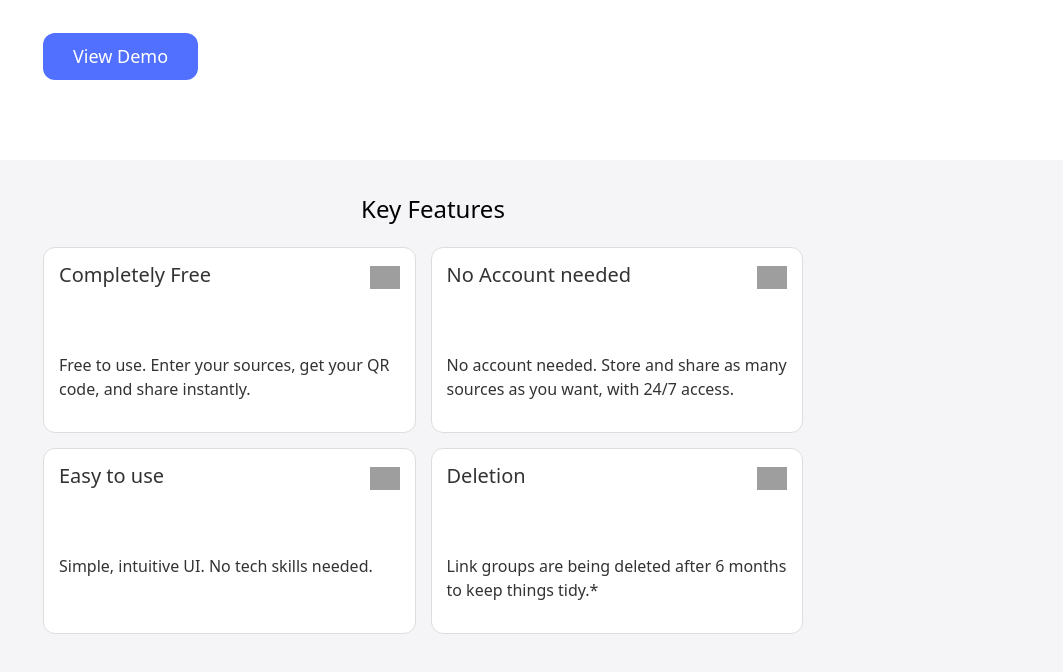
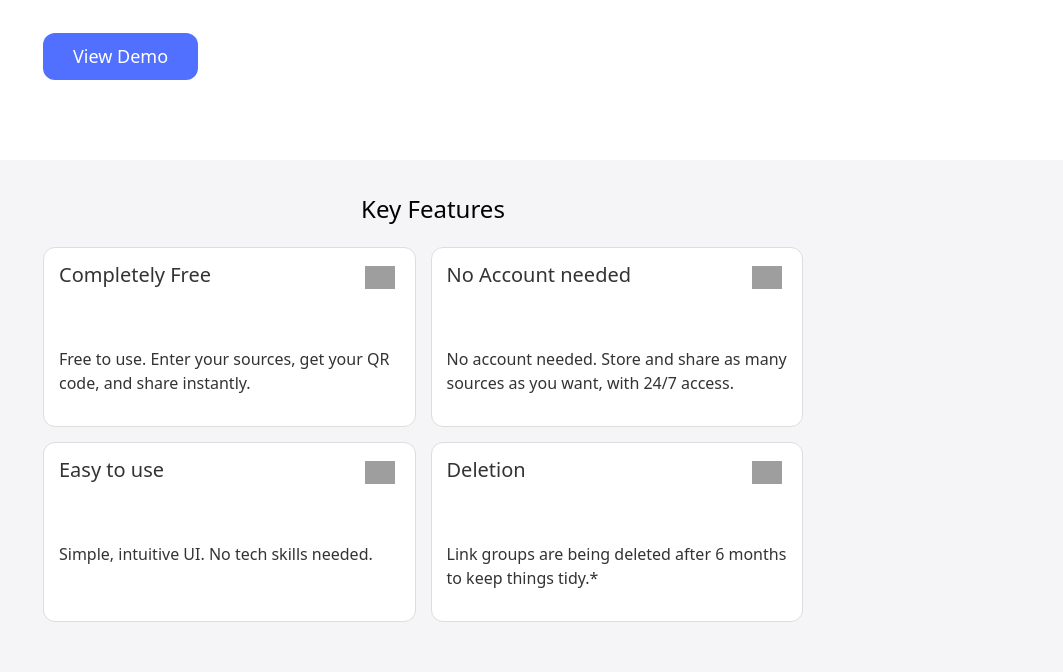
Before and after one commit to linus-sch/Refhoster, a plain HTML site: page index.html in a window 1280 px wide. Shown: the part 812-1484 px from the top of the page, without its empty margins (217-1280 px from the left). Drawn offline with nearby package versions, Linux system fonts and the light colour scheme; grey boxes are pictures that could not be loaded.

Commit message:
Update index.html

```diff
--- a/index.html
+++ b/index.html
@@ -350,7 +350,7 @@
       }
 
       /* Mobile Styles */
-      @media (max-width: 768px) {
+      @media (max-width: 720px) {
         .footer-content {
           flex-direction: column;
           margin-bottom: 2opx;
@@ -410,21 +410,11 @@
     margin-bottom: 23px;
 }
 
-      .features-container white-text {
-        color: #ffffff;
-      }
 
 .features-container {
     max-width: 800px;
     margin: 0 auto;
     padding: 0 20px;
-      }
-
-      .features-container p {
-        color: balck;
-      }
-
-      .features-container {
     display: grid;
     grid-template-columns: repeat(2, 1fr);
     gap: 15px;
@@ -442,34 +432,34 @@
 .header {
     display: flex;
     justify-content: space-between;
-        /* Platz zwischen h3 und Icon */
     align-items: flex-start;
-        /* Ausrichtung der Elemente */
+    position: relative;
 }
 
 .header h3 {
     font-size: 20px;
     margin: 0;
-        /* Entfernt den Standard-Margin */
+    padding-right: 40px; /* Platz für das Icon */
+    flex: 1; /* Flex-Grow, um den verfügbaren Platz zu nutzen */
+    word-wrap: break-word; /* Zeilenumbruch bei Bedarf */
 }
 
 .icon {
     width: 30px;
-        /* Breite des Icons */
     height: 30px;
-        /* Höhe des Icons */
     display: flex;
-        /* Flexbox für zentrierte Ausrichtung */
     align-items: center;
-        /* Vertikale Zentrierung */
     justify-content: center;
-        /* Horizontale Zentrierung */
+    position: absolute;
+    top: 0px;
+    right: 5px;
 }
 
 .icon img {
     max-width: 100%;
     max-height: 100%;
 }
+
 
       @media (max-width: 500px) {
         .features-container {
```
Lines whose indentation alone changed are shown as unchanged.
